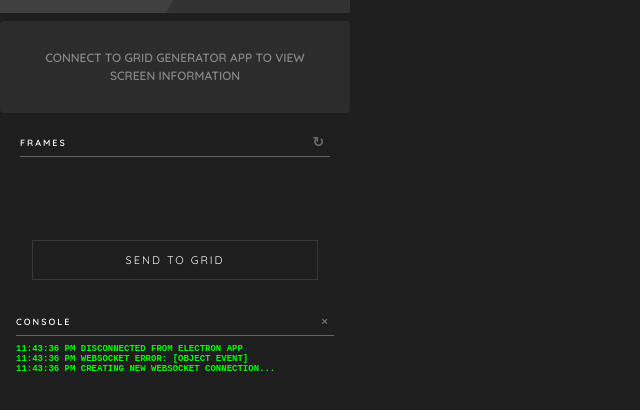
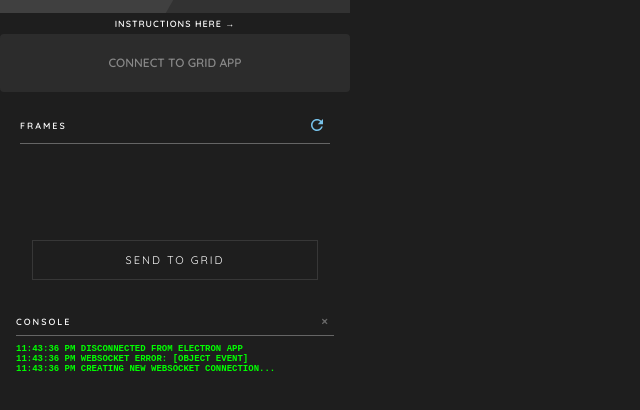
Before and after one commit to Slaytex/Grid2.0, a website: page figma_plugin/ui.html in a window 1280 px wide. Shown: the part 54-464 px from the top of the page, without its empty margins (0-640 px from the left). Drawn offline with Linux system fonts and the light colour scheme.

Commit message:
style: improve plugin UI - Replace refresh glyph with SVG icon - Update message text to be more concise - Add blue highlight color for refresh button and text

```diff
--- a/figma_plugin/ui.html
+++ b/figma_plugin/ui.html
@@ -316,15 +316,29 @@
   }
 
   .refresh-icon {
-    color: #666666;
+    color: #e0e0e0;
     cursor: pointer;
-    font-size: 14px;
-    padding: 0 4px;
-    transition: transform 0.2s ease, color 0.2s ease;
+    padding: 4px;
+    transition: transform 0.2s ease;
+    display: flex;
+    align-items: center;
+  }
+
+  .refresh-icon svg {
+    width: 18px;
+    height: 18px;
+  }
+
+  .refresh-icon svg path {
+    fill: #77c2ea;
+    transition: fill 0.2s ease;
+  }
+
+  .refresh-icon:hover svg path {
+    fill: #ffffff;
   }
 
   .refresh-icon:hover {
-    color: #999999;
     transform: rotate(180deg);
   }
 
@@ -395,7 +409,6 @@
   }
 
   .grid-info {
-    margin-top: 8px;
     background-color: #2c2c2c;
     border-radius: 4px;
     overflow: hidden;
@@ -410,7 +423,6 @@
   }
 
   .grid-info-content {
-    padding: 8px;
     font-size: 11px;
     color: #ddd;
     line-height: 1.5;
@@ -435,6 +447,24 @@
     text-align: center;
     padding: 20px;
     font-size: 12px;
+  }
+
+  .help-link {
+    display: block;
+    color: white;
+    text-decoration: none;
+    text-align: center;
+    font-size: 9px;
+    cursor: pointer;
+    transition: all 0.2s ease;
+    letter-spacing: 1px;
+    padding: 5px 0;
+  }
+
+  .help-link:hover {
+    background: #91cd77;
+    letter-spacing: 1.5px;
+    color: #2e4226;
   }
 </style>
 
@@ -470,17 +500,24 @@
   </div>
 </div>
 
+<a href="https://css-playground-f31b22.webflow.io/" target="_blank" class="help-link">Instructions here →</a>
+
+
 <div class="grid-info">
-
   <div class="grid-info-content">
     <!-- Screen info will be displayed dynamically -->
   </div>
 </div>
 
+
 <div class="frame-list">
   <div class="frame-list-header">
     <span>FRAMES</span>
-    <span class="refresh-icon">↻</span>
+    <span class="refresh-icon">
+      <svg width="24" height="24" viewBox="0 0 24 24" fill="none" xmlns="http://www.w3.org/2000/svg">
+        <path d="M17.6498 6.35C16.9096 5.60494 16.0293 5.01371 15.0596 4.61039C14.0899 4.20706 13.05 3.99962 11.9998 4C7.57977 4 4.00977 7.58 4.00977 12C4.00977 16.42 7.57977 20 11.9998 20C15.7298 20 18.8398 17.45 19.7298 14H17.6498C17.2378 15.1695 16.4731 16.1824 15.4611 16.8988C14.4491 17.6153 13.2397 18 11.9998 18C8.68977 18 5.99977 15.31 5.99977 12C5.99977 8.69 8.68977 6 11.9998 6C13.6598 6 15.1398 6.69 16.2198 7.78L12.9998 11H19.9998V4L17.6498 6.35Z"/>
+      </svg>
+    </span>
   </div>
   <div id="frameList">
     <!-- Frames will be inserted here -->
@@ -611,7 +648,7 @@ function updateFrameList(frames) {
   const frameList = document.getElementById('frameList');
 
   if (frames.length === 0) {
-    frameList.innerHTML = '<div class="no-frames">No frames found with the naming format name#widthxheight or name#CODE#.<br><br>Click the refresh icon to scan for frames.</div>';
+    frameList.innerHTML = '<div class="no-frames">No frames found with the naming format name#widthxheight or name#CODE#.<br><br>Select frames then <span style="color: #77c2ea">Refresh</span>.</div>';
     return;
   }
 
@@ -768,7 +805,7 @@ window.onmessage = async (event) => {
   else if (message.type === 'selection-empty') {
     // No frames selected
     const frameList = document.getElementById('frameList');
-    frameList.innerHTML = `<div class="no-frames">${message.message}<br><br>Please select frames in Figma first, then click the refresh icon.</div>`;
+    frameList.innerHTML = `<div class="no-frames">${message.message}</div>`;
     addDebug('No frames selected. Please select frames in Figma.');
   }
   else if (message.type === 'no-matching-frames') {
@@ -1034,7 +1071,7 @@ function updateScreenInfoDisplay() {
       // Try requesting again
       requestScreenInfo();
     } else {
-      infoElement.innerHTML = '<div class="connect-prompt">Connect to Grid Generator app to view screen information</div>';
+      infoElement.innerHTML = '<div class="connect-prompt">Connect to Grid App</div>';
       console.log('Not connected to Grid Generator app');
     }
     return;
```
Also changed, not shown: figma_plugin/code.ts (+7 -2 lines).
